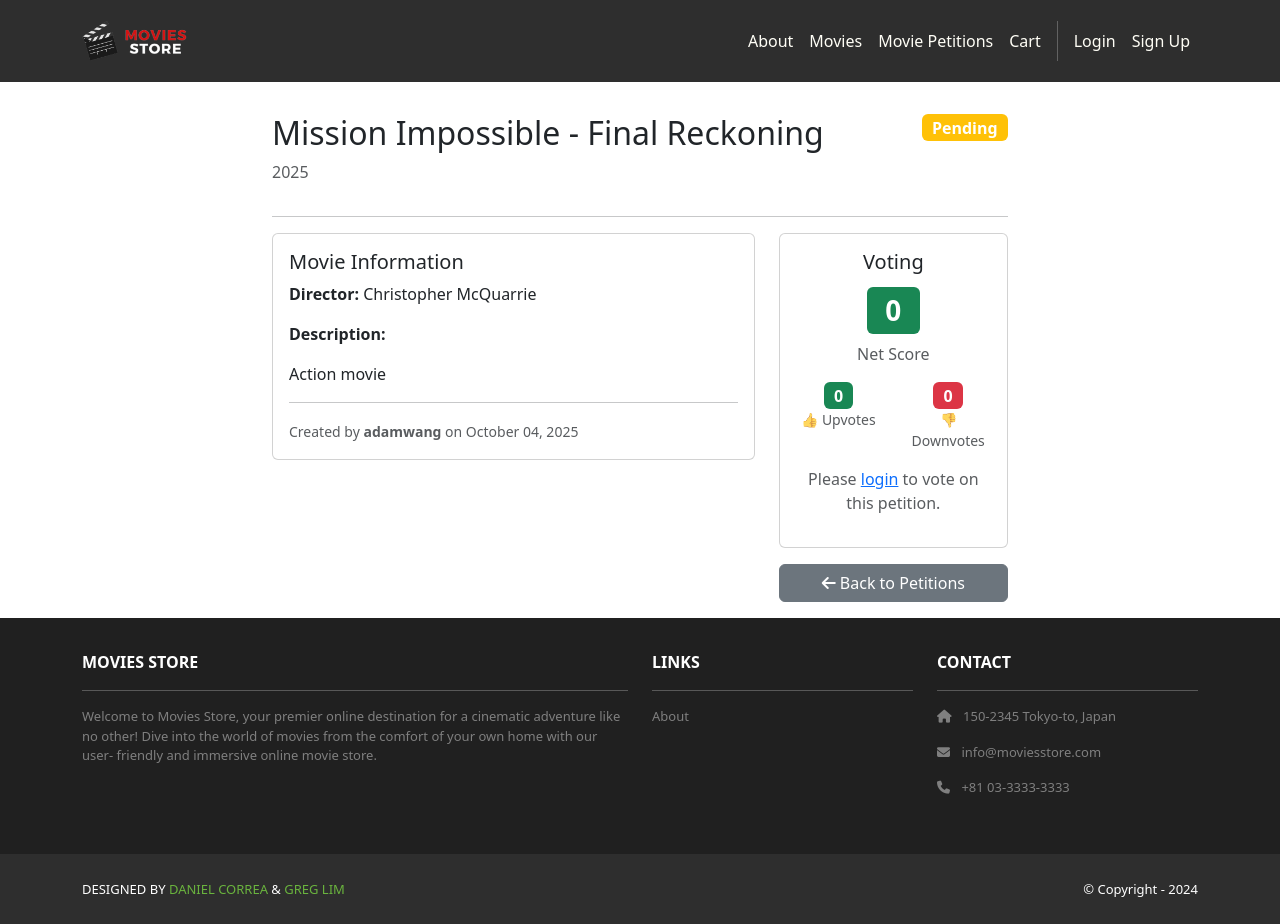
After one commit to AwesomeAdam1/moviesstore, a Django app: page /movies/petitions/1/ in a window 1280 px wide. The commit adds this page. Run offline with Django 5.2, Linux system fonts and the light colour scheme; data comes from the database, SQL or seed files in the repository; both versions use the stored data as it was after the commit; data that the repository does not hold is empty; some libraries are stand-ins or nearby versions.

Commit message:
added movie petitions

```diff
--- /dev/null
+++ b/movies/templates/movies/petition_detail.html
@@ -0,0 +1,150 @@
+{% extends 'base.html' %}
+{% block content %}
+{% load static %}
+<div class="p-3">
+  <div class="container">
+    <div class="row mt-3">
+      <div class="col-md-8 mx-auto">
+        <div class="d-flex justify-content-between align-items-start mb-3">
+          <div>
+            <h2>{{ template_data.petition.movie_title }}</h2>
+            {% if template_data.petition.movie_year %}
+              <p class="text-muted">{{ template_data.petition.movie_year }}</p>
+            {% endif %}
+          </div>
+          <span class="badge bg-{% if template_data.petition.status == 'approved' %}success{% elif template_data.petition.status == 'rejected' %}danger{% else %}warning{% endif %} fs-6">
+            {{ template_data.petition.get_status_display }}
+          </span>
+        </div>
+        <hr />
+
+        {% if messages %}
+          {% for message in messages %}
+            <div class="alert alert-{{ message.tags }} alert-dismissible fade show" role="alert">
+              {{ message }}
+              <button type="button" class="btn-close" data-bs-dismiss="alert" aria-label="Close"></button>
+            </div>
+          {% endfor %}
+        {% endif %}
+
+        <div class="row">
+          <div class="col-md-8">
+            <div class="card">
+              <div class="card-body">
+                <h5 class="card-title">Movie Information</h5>
+
+                {% if template_data.petition.movie_director %}
+                <p><strong>Director:</strong> {{ template_data.petition.movie_director }}</p>
+                {% endif %}
+
+                {% if template_data.petition.movie_description %}
+                <p><strong>Description:</strong></p>
+                <p>{{ template_data.petition.movie_description }}</p>
+                {% endif %}
+
+                <hr>
+
+                <div class="d-flex justify-content-between align-items-center">
+                  <div>
+                    <small class="text-muted">
+                      Created by <strong>{{ template_data.petition.created_by.username }}</strong> on {{ template_data.petition.created_at|date:"F d, Y" }}
+                    </small>
+                  </div>
+                </div>
+              </div>
+            </div>
+          </div>
+
+          <div class="col-md-4">
+            <div class="card">
+              <div class="card-body text-center">
+                <h5 class="card-title">Voting</h5>
+
+                <div class="mb-3">
+                  <div class="display-6 mb-2">
+                    <span class="badge bg-{% if template_data.vote_score >= 0 %}success{% else %}danger{% endif %} fs-3">
+                      {{ template_data.vote_score }}
+                    </span>
+                  </div>
+                  <p class="text-muted">Net Score</p>
+                </div>
+
+                <div class="row mb-3">
+                  <div class="col-6">
+                    <span class="badge bg-success fs-6">{{ template_data.upvotes }}</span>
+                    <p class="small text-muted mb-0">👍 Upvotes</p>
+                  </div>
+                  <div class="col-6">
+                    <span class="badge bg-danger fs-6">{{ template_data.downvotes }}</span>
+                    <p class="small text-muted mb-0">👎 Downvotes</p>
+                  </div>
+                </div>
+
+                {% if user.is_authenticated %}
+                  <div class="d-grid gap-2">
+                    {% if template_data.user_vote %}
+                      {% if template_data.user_vote.vote_type == 'upvote' %}
+                        <button class="btn btn-success btn-sm" disabled>
+                          <i class="fas fa-thumbs-up"></i> You upvoted
+                        </button>
+                        <form method="POST" action="{% url 'movies.vote_petition' id=template_data.petition.id %}">
+                          {% csrf_token %}
+                          <input type="hidden" name="vote_type" value="downvote">
+                          <button type="submit" class="btn btn-outline-danger btn-sm w-100">
+                            <i class="fas fa-thumbs-down"></i> Downvote
+                          </button>
+                        </form>
+                      {% else %}
+                        <form method="POST" action="{% url 'movies.vote_petition' id=template_data.petition.id %}">
+                          {% csrf_token %}
+                          <input type="hidden" name="vote_type" value="upvote">
+                          <button type="submit" class="btn btn-outline-success btn-sm w-100">
+                            <i class="fas fa-thumbs-up"></i> Upvote
+                          </button>
+                        </form>
+                        <button class="btn btn-danger btn-sm" disabled>
+                          <i class="fas fa-thumbs-down"></i> You downvoted
+                        </button>
+                      {% endif %}
+                      <form method="POST" action="{% url 'movies.vote_petition' id=template_data.petition.id %}">
+                        {% csrf_token %}
+                        <input type="hidden" name="vote_type" value="{{ template_data.user_vote.vote_type }}">
+                        <button type="submit" class="btn btn-outline-secondary btn-sm w-100">
+                          <i class="fas fa-times"></i> Remove Vote
+                        </button>
+                      </form>
+                    {% else %}
+                      <form method="POST" action="{% url 'movies.vote_petition' id=template_data.petition.id %}">
+                        {% csrf_token %}
+                        <input type="hidden" name="vote_type" value="upvote">
+                        <button type="submit" class="btn btn-outline-success btn-sm w-100">
+                          <i class="fas fa-thumbs-up"></i> Upvote
+                        </button>
+                      </form>
+                      <form method="POST" action="{% url 'movies.vote_petition' id=template_data.petition.id %}">
+                        {% csrf_token %}
+                        <input type="hidden" name="vote_type" value="downvote">
+                        <button type="submit" class="btn btn-outline-danger btn-sm w-100">
+                          <i class="fas fa-thumbs-down"></i> Downvote
+                        </button>
+                      </form>
+                    {% endif %}
+                  </div>
+                {% else %}
+                  <p class="text-muted">Please <a href="{% url 'accounts.login' %}">login</a> to vote on this petition.</p>
+                {% endif %}
+              </div>
+            </div>
+
+            <div class="mt-3">
+              <a href="{% url 'movies.petitions' %}" class="btn btn-secondary w-100">
+                <i class="fas fa-arrow-left"></i> Back to Petitions
+              </a>
+            </div>
+          </div>
+        </div>
+      </div>
+    </div>
+  </div>
+</div>
+{% endblock content %}
--- a/movies/urls.py
+++ b/movies/urls.py
@@ -9,4 +9,9 @@ urlpatterns = [
     path('<int:id>/hide/', views.hide, name='movies.hide'),
     path('<int:id>/unhide/', views.unhide, name='movies.unhide'),
     path('hidden/', views.hidden, name='movies.hidden'),
+    # Petition URLs
+    path('petitions/', views.petitions, name='movies.petitions'),
+    path('petitions/create/', views.create_petition, name='movies.create_petition'),
+    path('petitions/<int:id>/', views.petition_detail, name='movies.petition_detail'),
+    path('petitions/<int:id>/vote/', views.vote_petition, name='movies.vote_petition'),
 ]
--- a/movies/views.py
+++ b/movies/views.py
@@ -1,6 +1,8 @@
 from django.shortcuts import render, redirect, get_object_or_404
-from .models import Movie, Review, HiddenMovie
+from .models import Movie, Review, HiddenMovie, MoviePetition, PetitionVote
 from django.contrib.auth.decorators import login_required
+from django.contrib import messages
+from django.http import JsonResponse
 
 # Create your views here.
 def index(request):
@@ -86,3 +88,87 @@ def hidden(request):
     template_data['title'] = 'Hidden Movies'
     template_data['movies'] = movies
     return render(request, 'movies/hidden.html', {'template_data': template_data})
+
+# Petition views
+def petitions(request):
+    petitions = MoviePetition.objects.all().order_by('-created_at')
+    template_data = {}
+    template_data['title'] = 'Movie Petitions'
+    template_data['petitions'] = petitions
+    return render(request, 'movies/petitions.html', {'template_data': template_data})
+
+@login_required
+def create_petition(request):
+    if request.method == 'POST':
+        movie_title = request.POST.get('movie_title')
+        movie_description = request.POST.get('movie_description', '')
+        movie_year = request.POST.get('movie_year')
+        movie_director = request.POST.get('movie_director', '')
+
+        if movie_title:
+            petition = MoviePetition(
+                movie_title=movie_title,
+                movie_description=movie_description,
+                movie_year=int(movie_year) if movie_year else None,
+                movie_director=movie_director,
+                created_by=request.user
+            )
+            petition.save()
+            messages.success(request, 'Your movie petition has been created successfully!')
+            return redirect('movies.petitions')
+        else:
+            messages.error(request, 'Movie title is required.')
+
+    template_data = {}
+    template_data['title'] = 'Create Movie Petition'
+    return render(request, 'movies/create_petition.html', {'template_data': template_data})
+
+def petition_detail(request, id):
+    petition = get_object_or_404(MoviePetition, id=id)
+    user_vote = None
+    if request.user.is_authenticated:
+        try:
+            user_vote = PetitionVote.objects.get(petition=petition, user=request.user)
+        except PetitionVote.DoesNotExist:
+            pass
+
+    template_data = {}
+    template_data['title'] = f'Petition: {petition.movie_title}'
+    template_data['petition'] = petition
+    template_data['user_vote'] = user_vote
+    template_data['vote_score'] = petition.get_vote_score()
+    template_data['upvotes'] = petition.get_upvotes()
+    template_data['downvotes'] = petition.get_downvotes()
+    return render(request, 'movies/petition_detail.html', {'template_data': template_data})
+
+@login_required
+def vote_petition(request, id):
+    if request.method == 'POST':
+        petition = get_object_or_404(MoviePetition, id=id)
+        vote_type = request.POST.get('vote_type')
+
+        if vote_type in ['upvote', 'downvote']:
+            # Check if user already voted
+            existing_vote, created = PetitionVote.objects.get_or_create(
+                petition=petition,
+                user=request.user,
+                defaults={'vote_type': vote_type}
+            )
+
+            if not created:
+                # User already voted, update or remove vote
+                if existing_vote.vote_type == vote_type:
+                    # Same vote, remove it
+                    existing_vote.delete()
+                    messages.info(request, 'Your vote has been removed.')
+                else:
+                    # Different vote, update it
+                    existing_vote.vote_type = vote_type
+                    existing_vote.save()
+                    messages.success(request, f'Your vote has been changed to {vote_type}.')
+            else:
+                messages.success(request, f'Your {vote_type} has been recorded.')
+
+        return redirect('movies.petition_detail', id=id)
+
+    return redirect('movies.petitions')
--- a/moviesstore/templates/base.html
+++ b/moviesstore/templates/base.html
@@ -36,6 +36,7 @@
           <div class="navbar-nav ms-auto navbar-ml">
             <a class="nav-link" href="{% url 'home.about' %}">About</a>
 						<a class="nav-link" href="{% url 'movies.index' %}">Movies</a>
+            <a class="nav-link" href="{% url 'movies.petitions' %}">Movie Petitions</a>
             <a class="nav-link" href="{% url 'cart.index' %}">Cart</a>
             <div class="vr bg-white mx-2 d-none d-lg-block"></div>
             {% if user.is_authenticated %}
```
Also changed, not shown: movies/admin.py (+20 -1 lines), movies/models.py (+46 -0 lines), movies/templates/movies/create_petition.html (added, +58 -0 lines), movies/templates/movies/petitions.html (added, +84 -0 lines), db.sqlite3, movies/migrations/0004_moviepetition_petitionvote.py (added).
